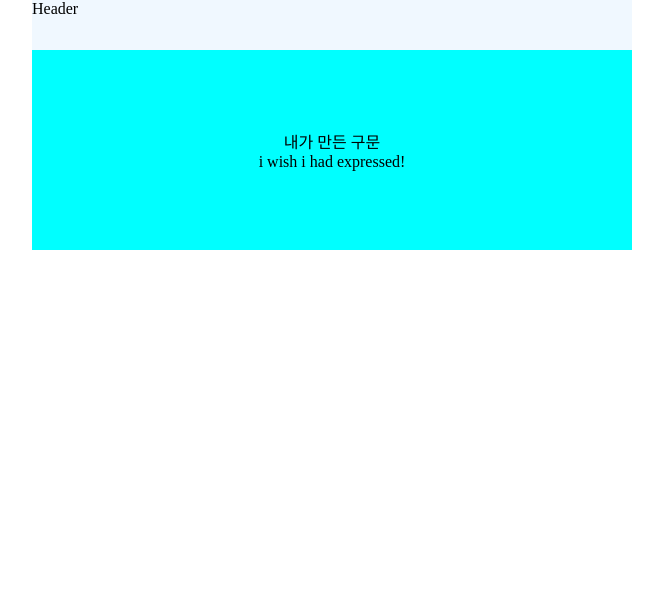
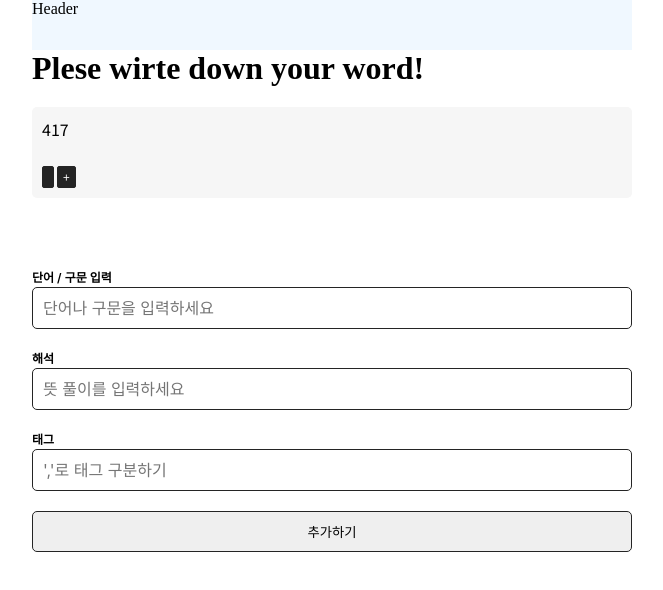
Before and after one commit to longdoheun/project-syntext, a React (Create React App) app: page /add in a window 1280 px wide. Shown: the top 590 px of the page, without its empty margins (308-971 px from the left). Built offline with nearby package versions, Linux system fonts and the light colour scheme.

Commit message:
update add page

```diff
--- /dev/null
+++ b/src/components/RoundInput/RoundInput.jsx
@@ -0,0 +1,51 @@
+/** @jsxImportSource @emotion/react */
+import { css } from "@emotion/react";
+import React from "react";
+
+export default function RoundInput({
+  inputDesc,
+  inputName,
+  inputValue,
+  inputPH,
+  inputChange,
+}) {
+  return (
+    <div css={containerStyle}>
+      <p css={descStyle}>{inputDesc}</p>
+      <label css={labelStyle}>
+        <input
+          css={inputStyle}
+          name={inputName}
+          value={inputValue}
+          placeholder={inputPH}
+          onChange={inputChange}
+        />
+      </label>
+    </div>
+  );
+}
+
+//inputsylte
+const labelStyle = css`
+  border: 1px solid #242424;
+  border-radius: 5px;
+  padding: 10px;
+  width: 100%;
+`;
+
+const containerStyle = css`
+  width: 100%;
+  display: flex;
+  flex-direction: column;
+  gap: 2px;
+`;
+
+const inputStyle = css`
+  width: 100%;
+`;
+
+const descStyle = css`
+  font-family: "inter";
+  font-size: 12px;
+  font-weight: 600;
+`;
--- /dev/null
+++ b/src/components/RoundInput/index.jsx
@@ -0,0 +1 @@
+export { default } from "./RoundInput";
--- /dev/null
+++ b/src/hooks/useInput.jsx
@@ -0,0 +1,22 @@
+import { useState } from "react";
+
+export default function useInput(defaultValue) {
+  const [value, setValue] = useState(defaultValue || "");
+
+  const onChangeInputs = (e) => {
+    setValue({
+      ...value,
+      [e.target.name]: e.target.value,
+    });
+  };
+
+  const onChangeInput = (e) => {
+    const targetValue = e.target.value || "";
+    setValue(targetValue);
+  };
+
+  const onChanage =
+    typeof defaultValue === "object" ? onChangeInputs : onChangeInput;
+
+  return [value, onChanage];
+}
--- a/src/pages/Add.jsx
+++ b/src/pages/Add.jsx
@@ -1,22 +1,146 @@
 /** @jsxImportSource @emotion/react */
 import { css } from "@emotion/react";
-import React from "react";
+import React, { useEffect, useState } from "react";
+import RoundInput from "../components/RoundInput";
+import useInput from "../hooks/useInput";
+import { NotoSans } from "../styles/GlobalFonts";
 
 export default function Add() {
+  const [inputValue, onChangeInput] = useInput({
+    word: "",
+    meaning: "",
+    tags: "",
+  });
+
+  const [tags, setTags] = useState([]);
+
+  useEffect(() => {
+    setTags(inputValue.tags.split(","));
+  }, [inputValue.tags]);
+
   return (
     <div css={wrapper}>
-      <div>내가 만든 구문</div>
-      <div>i wish i had expressed!</div>
+      <h1>Plese wirte down your word!</h1>
+      <section css={previewStyle}>
+        <div>417</div>
+        <div css={wordStyle}>{inputValue.word}</div>
+        <div css={meanStyle}>{inputValue.meaning}</div>
+        <div css={tagWrapper}>
+          {tags.map((tag, index) => (
+            <span key={index + tag} css={tagStyle}>
+              {tag}
+            </span>
+          ))}
+          <span css={tagStyle}>+</span>
+        </div>
+      </section>
+
+      <section css={inputCon}>
+        <RoundInput
+          inputDesc={"단어 / 구문 입력"}
+          inputName={"word"}
+          inputPH={"단어나 구문을 입력하세요"}
+          inputValue={inputValue.word}
+          inputChange={onChangeInput}
+        />
+        <RoundInput
+          inputDesc={"해석"}
+          inputName={"meaning"}
+          inputPH={"뜻 풀이를 입력하세요"}
+          inputValue={inputValue.meaning}
+          inputChange={onChangeInput}
+        />
+        <RoundInput
+          inputDesc={"태그"}
+          inputName={"tags"}
+          inputPH={"','로 태그 구분하기"}
+          inputValue={inputValue.tags}
+          inputChange={onChangeInput}
+        />
+        <button css={btnStyle}>추가하기</button>
+      </section>
     </div>
   );
 }
 
 const wrapper = css`
   width: 600px;
-  height: 200px;
-  background-color: aqua;
   display: flex;
   flex-direction: column;
   justify-content: center;
+  /* align-items: center; */
+  gap: 20px;
+`;
+//preview style
+const previewStyle = css`
+  ${NotoSans}
+  width: 100%;
+  background: #f6f6f6;
+  /* border: 1px solid #8b8b8b; */
+  padding: 10px;
+  border-radius: 5px;
+  display: flex;
+  flex-direction: column;
+  gap: 5px;
+  transition: 0.5s all ease-in-out;
+  &:hover {
+    /* border-color: aqua; */
+  }
+`;
+const tagWrapper = css`
+  margin-top: 10px;
+  display: flex;
+  gap: 3px;
+`;
+const tagStyle = css`
+  ${NotoSans}
+  font-size: 12px;
+  color: #ffff;
+
+  background-color: #242424;
+  /* background-color: aqua; */
+  line-height: 20px;
+  padding: 0px 5px;
+  border-radius: 2px;
+  border: 1px solid #242424;
+  text-align: center;
   align-items: center;
+  transition: 0.2s all ease-in-out;
+  &:hover {
+    background-color: #ffffff;
+    color: #242424;
+  }
 `;
+const popupStyle = css`
+  position: relative;
+  display: flex;
+`;
+
+//
+const wordStyle = css`
+  ${NotoSans}
+`;
+const meanStyle = css`
+  ${NotoSans}
+  color: #8b8b8b;
+  font-size: 12px;
+`;
+
+const btnStyle = css`
+  border: 1px solid #242424;
+  border-radius: 5px;
+  padding: 10px;
+  width: 100%;
+  transition: 0.5s all ease-in-out;
+  &:hover {
+    background-color: #242424;
+    color: #ffffff;
+  }
+`;
+
+const inputCon = css`
+  margin-top: 50px;
+  display: flex;
+  flex-direction: column;
+  gap: 20px;
+`;
```
